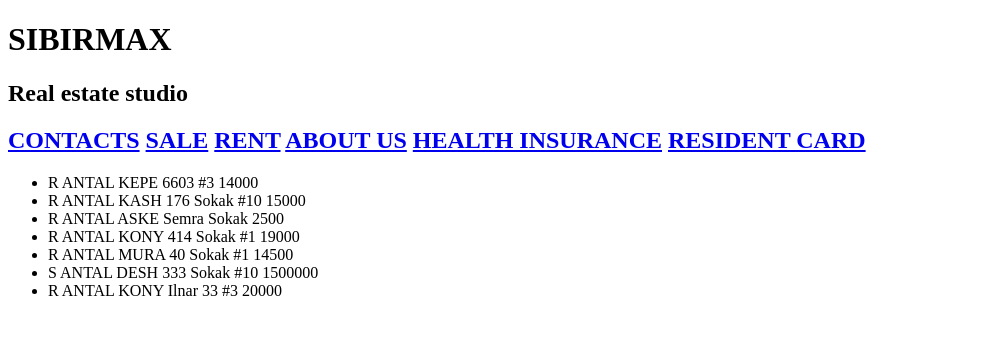
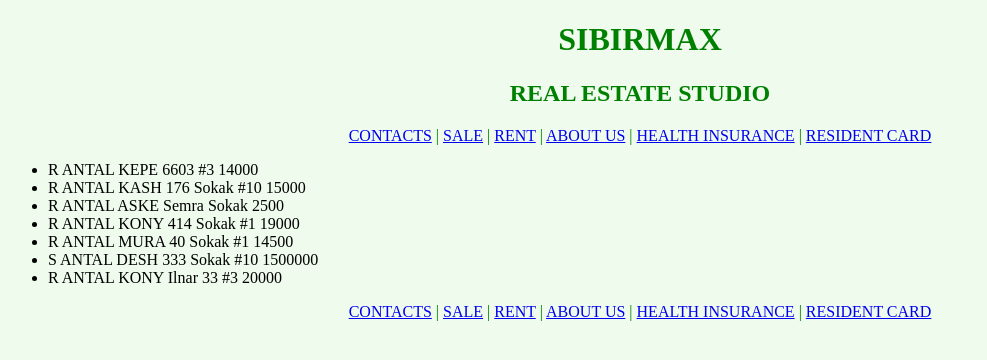
Before and after one commit to saintchayan/real_estate_project, a Django app: page / in a window 1280 px wide. Shown: the top 360 px of the page, without its empty margins (0-987 px from the left). Run offline with Django 4.2, Linux system fonts and the light colour scheme; data comes from the database, SQL or seed files in the repository.

Commit message:
created base.css and navbar.html, added some changes in html files

```diff
--- a/main_menu/templates/main_menu/contacts.html
+++ b/main_menu/templates/main_menu/contacts.html
@@ -15,4 +15,7 @@
     <br>Phone<br>
     915 165 77 71<br>
 </h3>
+
+{% include 'main_menu/navbar.html' %}
+
 {% endblock %}
--- a/main_menu/templates/main_menu/medical_insurance.html
+++ b/main_menu/templates/main_menu/medical_insurance.html
@@ -96,4 +96,6 @@
     <li>Therapies related to teeth and nose caused by a traffic accident</li>
 </ul>
 
+{% include 'main_menu/navbar.html' %}
+
 {% endblock %}
--- a/main_menu/templates/main_menu/menu.html
+++ b/main_menu/templates/main_menu/menu.html
@@ -4,18 +4,19 @@
 
 {% block content %}
 <h1>SIBIRMAX</h1>
-<h2>Real estate studio</h2>
-<h2>
-    <a href="http://127.0.0.1:8000/contacts">CONTACTS</a>
-    <a href="http://127.0.0.1:8000/sale">SALE</a>
-    <a href="http://127.0.0.1:8000/rent">RENT</a>
-    <a href="http://127.0.0.1:8000/about_us">ABOUT US</a>
-    <a href="http://127.0.0.1:8000/medical_insurance">HEALTH INSURANCE</a>
-    <a href="http://127.0.0.1:8000/resident_card">RESIDENT CARD</a>
-</h2>
-<ul>
+<h2>REAL ESTATE STUDIO</h2>
+
+{% include 'main_menu/navbar.html' %}
+
+<p>
+    <ul>
     {% for obj in object_list %}
         <li> {{obj.type}} {{obj.city}} {{obj.district}} {{obj.address}} {{obj.price_in_lira}} </li>
     {% endfor %}
-</ul>
+    </ul>
+</p>
+
+
+{% include 'main_menu/navbar.html' %}
+
 {% endblock %}
--- /dev/null
+++ b/main_menu/templates/main_menu/navbar.html
@@ -0,0 +1,8 @@
+<nav>
+    <a href="http://127.0.0.1:8000/contacts">CONTACTS</a> |
+    <a href="http://127.0.0.1:8000/sale">SALE</a> |
+    <a href="http://127.0.0.1:8000/rent">RENT</a> |
+    <a href="http://127.0.0.1:8000/about_us">ABOUT US</a> |
+    <a href="http://127.0.0.1:8000/medical_insurance">HEALTH INSURANCE</a> |
+    <a href="http://127.0.0.1:8000/resident_card">RESIDENT CARD</a>
+</nav>
--- a/main_menu/templates/main_menu/resident_card.html
+++ b/main_menu/templates/main_menu/resident_card.html
@@ -212,5 +212,6 @@
     <li>Residence Permit for the victims of human trafficking:It is issued for a max duration of thirty days</li>
 </ul>
 
+{% include 'main_menu/navbar.html' %}
 
 {% endblock %}
--- a/sibirmax/settings.py
+++ b/sibirmax/settings.py
@@ -119,6 +119,9 @@ USE_TZ = True
 # https://docs.djangoproject.com/en/4.1/howto/static-files/
 
 STATIC_URL = 'static/'
+STATICFILES_DIRS = [
+    BASE_DIR / 'static'
+]
 
 # Default primary key field type
 # https://docs.djangoproject.com/en/4.1/ref/settings/#default-auto-field
--- /dev/null
+++ b/static/css/base.css
@@ -0,0 +1,10 @@
+h1, h2, h3, h4, nav
+    {
+    color: green;
+    text-align: center;
+    }
+
+body
+    {
+    background-color: #EFFBED;
+    }
--- a/templates/base.html
+++ b/templates/base.html
@@ -1,10 +1,16 @@
+{% load static %}
+
 <!DOCTYPE html>
 <html lang="en">
 <head>
     <meta charset="UTF-8">
     <title> {% block title %} {% endblock %}</title>
+    <link rel="stylesheet" href="{% static 'css/base.css' %}">
+    {% block css_additional %} {% endblock %}
 </head>
+
 <body>
     {% block content %} {% endblock %}
 </body>
+
 </html>
```
Also changed, not shown: main_menu/templates/main_menu/about_us.html (+5 -2 lines), main_menu/templates/main_menu/rent.html (+8 -2 lines), main_menu/templates/main_menu/sale.html (+8 -2 lines).
